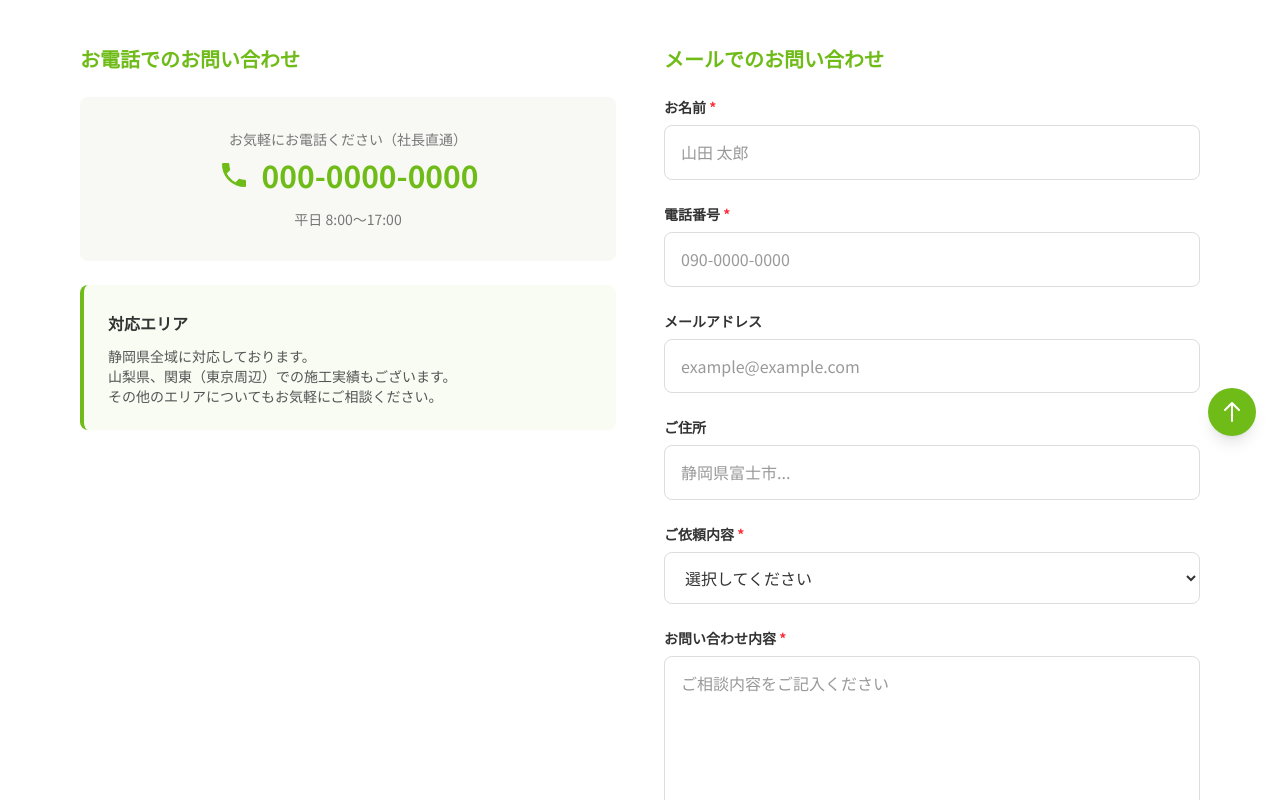
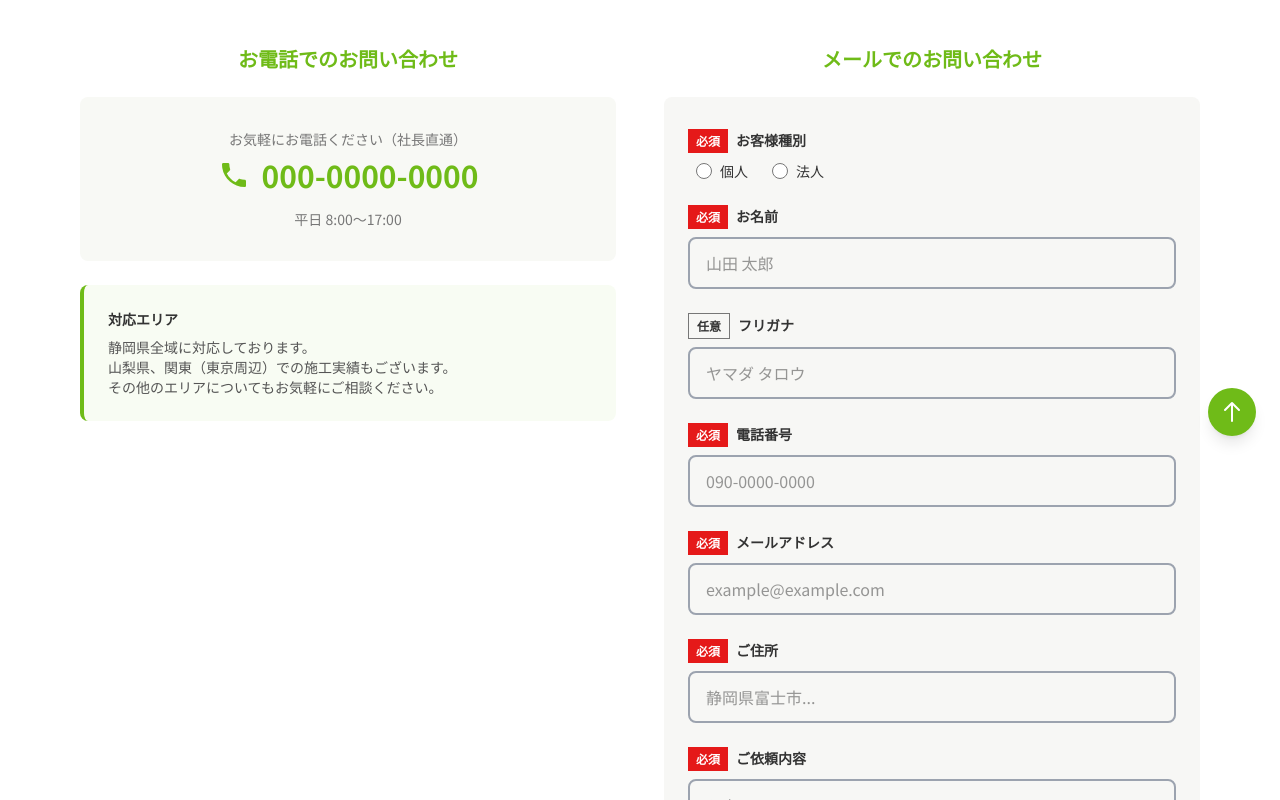
Before and after one commit to gezzzi/hp-tosou, a Next.js app: page /contact in a window 1280 px wide. Shown: the part 340-1140 px from the top of the page. Built offline with nearby package versions, Linux system fonts and the light colour scheme.

Commit message:
お問い合わせページの修正

```diff
--- a/src/app/contact/page.tsx
+++ b/src/app/contact/page.tsx
@@ -18,27 +18,27 @@ export default function ContactPage() {
         />
 
         <section className="py-16 bg-white">
-          <div className="max-w-6xl mx-auto px-4">
+          <div className="max-w-6xl mx-auto px-0 lg:px-4">
             <div className="grid grid-cols-1 lg:grid-cols-2 gap-12">
               {/* 電話 */}
-              <div>
-                <h2 className="text-xl font-bold text-[var(--primary-green)] mb-6">お電話でのお問い合わせ</h2>
+              <div className="px-4 lg:px-0">
+                <h2 className="text-xl font-bold text-[var(--primary-green)] mb-6 text-center">お電話でのお問い合わせ</h2>
 
                 <div className="bg-[var(--bg-light)] rounded-lg p-8 mb-6">
-                  <p className="text-sm text-[var(--text-light)] mb-2 text-center">お気軽にお電話ください（社長直通）</p>
+                  <p className="text-base lg:text-sm text-[var(--text-light)] mb-2 text-center">お気軽にお電話ください（社長直通）</p>
                   <a href="tel:000-0000-0000" className="flex items-center justify-center gap-3 text-3xl font-bold text-[var(--primary-green)] mb-4">
                     <svg className="w-8 h-8" fill="currentColor" viewBox="0 0 24 24">
                       <path d="M6.62 10.79c1.44 2.83 3.76 5.14 6.59 6.59l2.2-2.2c.27-.27.67-.36 1.02-.24 1.12.37 2.33.57 3.57.57.55 0 1 .45 1 1V20c0 .55-.45 1-1 1-9.39 0-17-7.61-17-17 0-.55.45-1 1-1h3.5c.55 0 1 .45 1 1 0 1.25.2 2.45.57 3.57.11.35.03.74-.25 1.02l-2.2 2.2z"/>
                     </svg>
                     000-0000-0000
                   </a>
-                  <p className="text-sm text-[var(--text-light)] text-center">平日 8:00〜17:00</p>
+                  <p className="text-base lg:text-sm text-[var(--text-light)] text-center">平日 8:00〜17:00</p>
                 </div>
 
                 {/* 対応エリア */}
                 <div className="bg-[var(--primary-green)]/5 rounded-lg p-6 border-l-4 border-[var(--primary-green)]">
-                  <h3 className="font-bold text-[var(--text-dark)] mb-2">対応エリア</h3>
-                  <p className="text-sm text-[var(--text-medium)]">
+                  <h3 className="font-bold text-base lg:text-sm text-[var(--text-dark)] mb-2">対応エリア</h3>
+                  <p className="text-base lg:text-sm text-[var(--text-medium)]">
                     静岡県全域に対応しております。<br />
                     山梨県、関東（東京周辺）での施工実績もございます。<br />
                     その他のエリアについてもお気軽にご相談ください。
@@ -48,61 +48,109 @@ export default function ContactPage() {
 
               {/* お問い合わせフォーム */}
               <div>
-                <h2 className="text-xl font-bold text-[var(--primary-green)] mb-6">メールでのお問い合わせ</h2>
+                <h2 className="text-xl font-bold text-[var(--primary-green)] mb-6 text-center">メールでのお問い合わせ</h2>
 
-                <form className="space-y-6">
+                <form className="space-y-6 bg-[#f7f7f5] rounded-lg px-4 py-8 lg:px-6">
                   <div>
-                    <label className="block text-sm font-bold text-[var(--text-dark)] mb-2">
-                      お名前 <span className="text-red-500">*</span>
+                    <label className="block text-base lg:text-sm font-bold text-[var(--text-dark)] mb-2">
+                      <span className="inline-block bg-[#e51919] text-white px-2 py-1 text-sm lg:text-xs mr-2">必須</span>
+                      お客様種別
+                    </label>
+                    <div className="flex gap-6">
+                      <label className="flex items-center cursor-pointer ml-2">
+                        <input
+                          type="radio"
+                          name="customerType"
+                          value="individual"
+                          className="w-4 h-4 text-[var(--primary-green)] focus:ring-2 focus:ring-[var(--primary-green)]"
+                          required
+                        />
+                        <span className="ml-2 text-base lg:text-sm text-[var(--text-dark)]">個人</span>
+                      </label>
+                      <label className="flex items-center cursor-pointer">
+                        <input
+                          type="radio"
+                          name="customerType"
+                          value="corporate"
+                          className="w-4 h-4 text-[var(--primary-green)] focus:ring-2 focus:ring-[var(--primary-green)]"
+                          required
+                        />
+                        <span className="ml-2 text-base lg:text-sm text-[var(--text-dark)]">法人</span>
+                      </label>
+                    </div>
+                  </div>
+
+                  <div>
+                    <label className="block text-base lg:text-sm font-bold text-[var(--text-dark)] mb-2">
+                      <span className="inline-block bg-[#e51919] text-white px-2 py-1 text-sm lg:text-xs mr-2">必須</span>
+                      お名前
                     </label>
                     <input
                       type="text"
-                      className="w-full px-4 py-3 border border-[var(--border-light)] rounded-lg focus:outline-none focus:ring-2 focus:ring-[var(--primary-green)] focus:border-transparent"
+                      className="w-full px-4 py-3 border-2 border-[#9ca3af] rounded-lg focus:outline-none focus:ring-2 focus:ring-[var(--primary-green)] focus:border-transparent text-base"
                       placeholder="山田 太郎"
                       required
                     />
                   </div>
 
                   <div>
-                    <label className="block text-sm font-bold text-[var(--text-dark)] mb-2">
-                      電話番号 <span className="text-red-500">*</span>
+                    <label className="block text-base lg:text-sm font-bold text-[var(--text-dark)] mb-2">
+                      <span className="inline-block border border-[var(--text-light)] px-2 py-1 text-sm lg:text-xs mr-2">任意</span>
+                      フリガナ
+                    </label>
+                    <input
+                      type="text"
+                      className="w-full px-4 py-3 border-2 border-[#9ca3af] rounded-lg focus:outline-none focus:ring-2 focus:ring-[var(--primary-green)] focus:border-transparent text-base"
+                      placeholder="ヤマダ タロウ"
+                    />
+                  </div>
+
+                  <div>
+                    <label className="block text-base lg:text-sm font-bold text-[var(--text-dark)] mb-2">
+                      <span className="inline-block bg-[#e51919] text-white px-2 py-1 text-sm lg:text-xs mr-2">必須</span>
+                      電話番号
                     </label>
                     <input
                       type="tel"
-                      className="w-full px-4 py-3 border border-[var(--border-light)] rounded-lg focus:outline-none focus:ring-2 focus:ring-[var(--primary-green)] focus:border-transparent"
+                      className="w-full px-4 py-3 border-2 border-[#9ca3af] rounded-lg focus:outline-none focus:ring-2 focus:ring-[var(--primary-green)] focus:border-transparent text-base"
                       placeholder="090-0000-0000"
                       required
                     />
                   </div>
 
                   <div>
-                    <label className="block text-sm font-bold text-[var(--text-dark)] mb-2">
+                    <label className="block text-base lg:text-sm font-bold text-[var(--text-dark)] mb-2">
+                      <span className="inline-block bg-[#e51919] text-white px-2 py-1 text-sm lg:text-xs mr-2">必須</span>
                       メールアドレス
                     </label>
                     <input
                       type="email"
-                      className="w-full px-4 py-3 border border-[var(--border-light)] rounded-lg focus:outline-none focus:ring-2 focus:ring-[var(--primary-green)] focus:border-transparent"
+                      className="w-full px-4 py-3 border-2 border-[#9ca3af] rounded-lg focus:outline-none focus:ring-2 focus:ring-[var(--primary-green)] focus:border-transparent text-base"
                       placeholder="example@example.com"
+                      required
                     />
                   </div>
 
                   <div>
-                    <label className="block text-sm font-bold text-[var(--text-dark)] mb-2">
+                    <label className="block text-base lg:text-sm font-bold text-[var(--text-dark)] mb-2">
+                      <span className="inline-block bg-[#e51919] text-white px-2 py-1 text-sm lg:text-xs mr-2">必須</span>
                       ご住所
                     </label>
                     <input
                       type="text"
-                      className="w-full px-4 py-3 border border-[var(--border-light)] rounded-lg focus:outline-none focus:ring-2 focus:ring-[var(--primary-green)] focus:border-transparent"
+                      className="w-full px-4 py-3 border-2 border-[#9ca3af] rounded-lg focus:outline-none focus:ring-2 focus:ring-[var(--primary-green)] focus:border-transparent text-base"
                       placeholder="静岡県富士市..."
+                      required
                     />
                   </div>
 
                   <div>
-                    <label className="block text-sm font-bold text-[var(--text-dark)] mb-2">
-                      ご依頼内容 <span className="text-red-500">*</span>
+                    <label className="block text-base lg:text-sm font-bold text-[var(--text-dark)] mb-2">
+                      <span className="inline-block bg-[#e51919] text-white px-2 py-1 text-sm lg:text-xs mr-2">必須</span>
+                      ご依頼内容
                     </label>
                     <select
-                      className="w-full px-4 py-3 border border-[var(--border-light)] rounded-lg focus:outline-none focus:ring-2 focus:ring-[var(--primary-green)] focus:border-transparent"
+                      className="w-full px-4 py-3 border-2 border-[#9ca3af] rounded-lg focus:outline-none focus:ring-2 focus:ring-[var(--primary-green)] focus:border-transparent text-base"
                       required
                     >
                       <option value="">選択してください</option>
@@ -116,21 +164,15 @@ export default function ContactPage() {
                   </div>
 
                   <div>
-                    <label className="block text-sm font-bold text-[var(--text-dark)] mb-2">
-                      お問い合わせ内容 <span className="text-red-500">*</span>
+                    <label className="block text-base lg:text-sm font-bold text-[var(--text-dark)] mb-2">
+                      <span className="inline-block border border-[var(--text-light)] px-2 py-1 text-sm lg:text-xs mr-2">任意</span>
+                      お問い合わせ内容
                     </label>
                     <textarea
                       rows={6}
-                      className="w-full px-4 py-3 border border-[var(--border-light)] rounded-lg focus:outline-none focus:ring-2 focus:ring-[var(--primary-green)] focus:border-transparent resize-none"
+                      className="w-full px-4 py-3 border-2 border-[#9ca3af] rounded-lg focus:outline-none focus:ring-2 focus:ring-[var(--primary-green)] focus:border-transparent resize-none"
                       placeholder="ご相談内容をご記入ください"
-                      required
                     ></textarea>
-                  </div>
-
-                  <div className="bg-[var(--bg-light)] rounded-lg p-4 text-sm text-[var(--text-medium)]">
-                    <p>
-                      ご入力いただいた個人情報は、お問い合わせへの対応にのみ使用いたします。
-                    </p>
                   </div>
 
                   <button
@@ -139,6 +181,12 @@ export default function ContactPage() {
                   >
                     送信する
                   </button>
+
+                  <div className="bg-[var(--bg-light)] rounded-lg p-4 text-base lg:text-sm text-[var(--text-dark)]">
+                    <p>
+                      プライバシーポリシーは<a href="/privacy" className="text-[var(--primary-green)] underline hover:opacity-80">こちら</a>からご確認いただけます。
+                    </p>
+                  </div>
                 </form>
               </div>
             </div>
```
